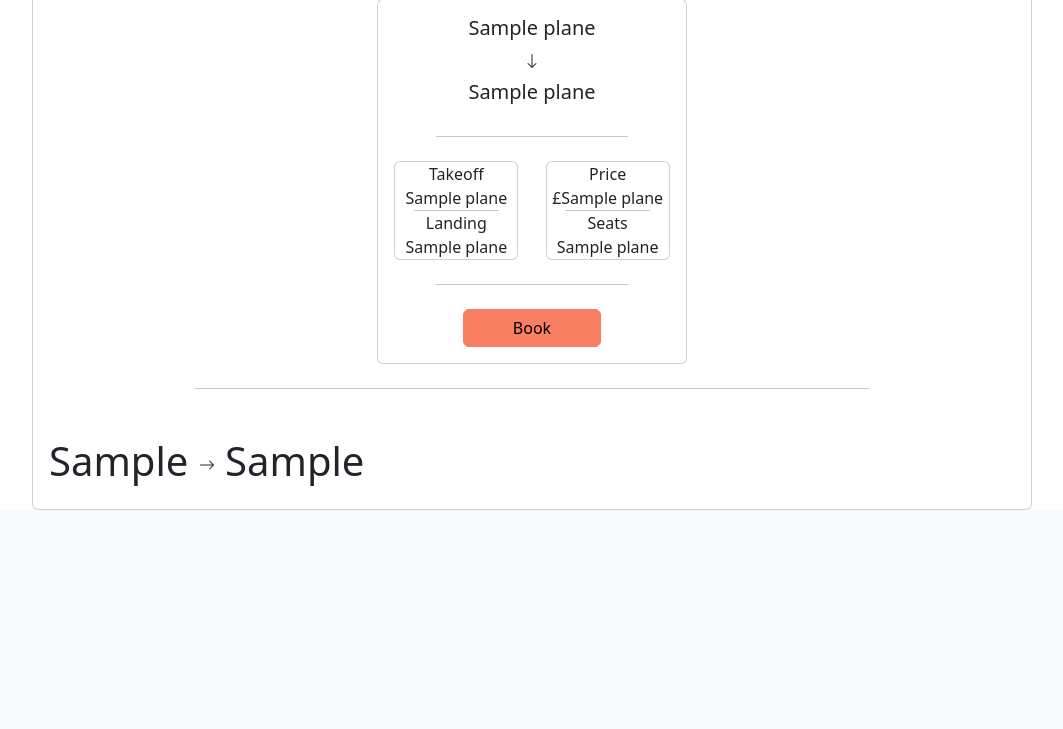
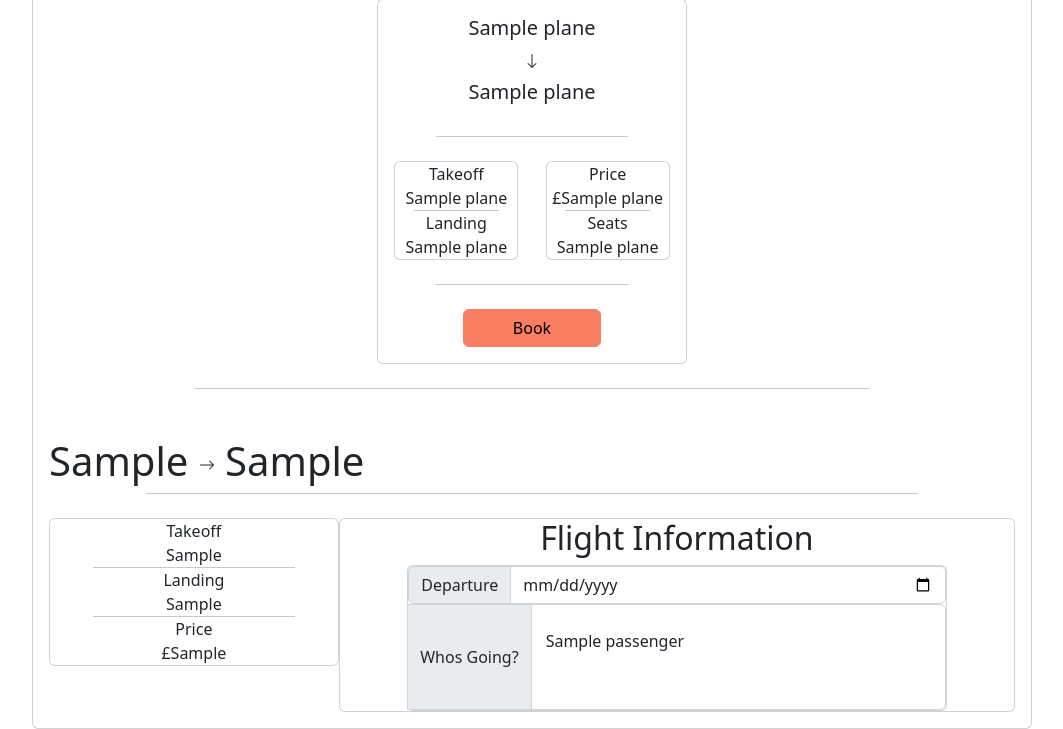
Before and after one commit to Sp0xF8/FlaskSQLCoursework, a Flask app: template website/templates/bookings.html in a window 1280 px wide. Shown: the part 333-1062 px from the top of the page, without its empty margins (108-1171 px from the left). Before the commit the page ends 843 px from the top, so only its background shows below. Run offline with Flask 2, Linux system fonts and the light colour scheme; the template is opened without the code that fills it: most values are stand-ins (such as "Sample title", 1, 10 or a date in 2020).

Commit message:
Bookings page +flight details

```diff
--- a/website/auth.py
+++ b/website/auth.py
@@ -170,9 +170,11 @@ def bookings():
             flightID = request.form.get('flightID')
             if (flightID):
 
+
                 return render_template(
                         "bookings.html",
                         passengerList=Passenger.getPassenger_User_FirstName(),
+                        passengerListLen = len(Passenger.getPassenger_User_FirstName()),
                         flightList=Flight.getFlights(),
                         flightDepartNames=Flight.getFlight_Distinct_Depart(),
                         flightDestNames=Flight.getFlight_Distinct_Dest(),
--- a/website/templates/bookings.html
+++ b/website/templates/bookings.html
@@ -7,6 +7,14 @@
         margin: auto;
         margin-top: 20px;
     }
+
+
+    .centered-element {
+        display: flex;
+        justify-content: center;
+        align-items: center;
+        min-height: 148px;
+      }
 
     @media (max-width: 768px) {
         .regMain {
@@ -20,54 +28,6 @@
         <div class="card-body">
             <h4 class="card-title">Book Flights!</h4>
             <p class="card-text">Book flights to your favourite destinations!</p>
-
-            <!--
-                    <div class="input-group mb-3">
-                    <label class="input-group-text" for="inputDepartureDest">Depatrure</label>
-                    <select class="form-select" id="inputDepartureDest" required="true">
-                        <option selected>Choose...</option>
-                        <option value="1">One</option>
-                        <option value="2">Two</option>
-                        <option value="3">Three</option>
-                    </select>
-                </div>
-
-                <div class="input-group mb-3">
-                    <label class="input-group-text" for="inputArrivalDest">Arrival</label>
-                    <select class="form-select" id="inputArrivalDest" required="true">
-                        <option selected>Choose...</option>
-                        <option value="1">One</option>
-                        <option value="2">Two</option>
-                        <option value="3">Three</option>
-                    </select>
-                </div>
-
-                <div class="input-group mb-3">
-                    <label class="input-group-text" for="inputDepartureDate">Departure Date</label>
-                    <input type="date" class="form-control" id="inputDepartureDate" required="true">
-                </div>
-
-                <div class="input-group mb-3">
-                    <label class="input-group-text" for="inputReturnDate">Return Date</label>
-                    <input type="date" class="form-control" id="inputReturnDate">
-
-                </div>
-
-
-                <div class="input-group mb-3">
-                    <label class="input-group-text" for="inputAdults">Adults</label>
-                    <input type="number" class="form-control" id="inputAdults" required="true">
-                </div>
-
-                <div class="input-group mb-3">
-                    <label class="input-group-text" for="inputChildren">Children</label>
-                    <input type="number" class="form-control" id="inputChildren">
-                </div>
-
-                <button type="submit" class="btn btn-primary FR">Search</button>
-
-
-                -->
 
             <form method="POST">
                 <form method="POST">
@@ -189,7 +149,7 @@
                         <hr style="width:70%; margin:auto;">
                         <br>
                         <br>
-
+                        <!-- F L I G H T  S E L E C T E D -->
                         <h1 style="text-align:left;">
                             {{selectedFlight[1]}}
                             <svg xmlns="http://www.w3.org/2000/svg" width="16" height="16" fill="currentColor" class="bi bi-arrow-right" viewBox="0 0 16 16">
@@ -198,7 +158,69 @@
                             {{selectedFlight[2]}}
                         </h1>
 
+                        <hr style="width:80%; margin:auto;">
+                        <br>
 
+                        <!-- F L I G H T  D E T A I L S -->
+
+                        <div class="card" style="width:30%;float:left;">
+                            <p class="card-text" style="margin:0; padding:0;">Takeoff</p>
+                            <p class="card-text" style="margin:0; padding:0;">{{selectedFlight[3]}}</p>
+                            <hr style="width:70%; margin:auto;">
+                            <p class="card-text" style="margin:0; padding:0;">Landing</p>
+                            <p class="card-text" style="margin:0; padding:0;">{{selectedFlight[4]}}</p>
+                            <hr style="width:70%; margin:auto;">
+                            <p class="card-text" style="margin:0; padding:0;">Price</p>
+                            <p class="card-text" style="margin:0; padding:0;">£{{selectedFlight[5]}}</p>
+                        </div>
+
+                        <!-- B O O K I N G  D E T A I L S -->
+
+                        <div class="card centered-element" style="margin-left:none">
+                            <h2>Flight Information</h2>
+                            <div class="card" style="width:80%;">
+
+                                <div class="input-group">
+                                    <span class="input-group-text">Departure</span>
+                                    <input type="date" name="date" class="form-control">
+                                </div>
+
+                                <!-- S I N G L E  P A S S E N G E R -->
+                                {% if passengerListLen == 2 %}
+                                    <div class="input-group">
+                                        <br>
+                                        <span class="input-group-text">Whos Going?</span>
+                                        <select class="form-select" name="departure">
+                                            <option></option>
+                                            <option value="{{passengerList[0]}}">{{passengerList[1]}}</option>
+                                        </select>
+                                    </div>
+
+                                <!-- N O  P A S S E N G E R S -->
+                                {% elif passengerListLen == 0 %}
+                                    <h1>No passengers found</h1>
+                                    <p>Add some on the <a href="/passengers">Passengers page</a></p>
+
+                                <!-- M U L T I P L E  P A S S E N G E R S -->
+                                {% else %}
+
+
+                                    <div class="input-group">
+                                        <br>
+                                        <span class="input-group-text">Whos Going?</span>
+                                        <select class="form-select" name="departure" multiple>
+                                            <option></option>
+                                            {% for passenger in passengerList %}
+                                            <option value="{{passenger[0]}}">{{passenger[1]}}</option>
+
+                                            {% endfor %}
+                                        </select>
+                                    </div>
+
+
+                                {% endif %}
+                            </div>
+                        </div>
 
                         {% endif %}
 
```
